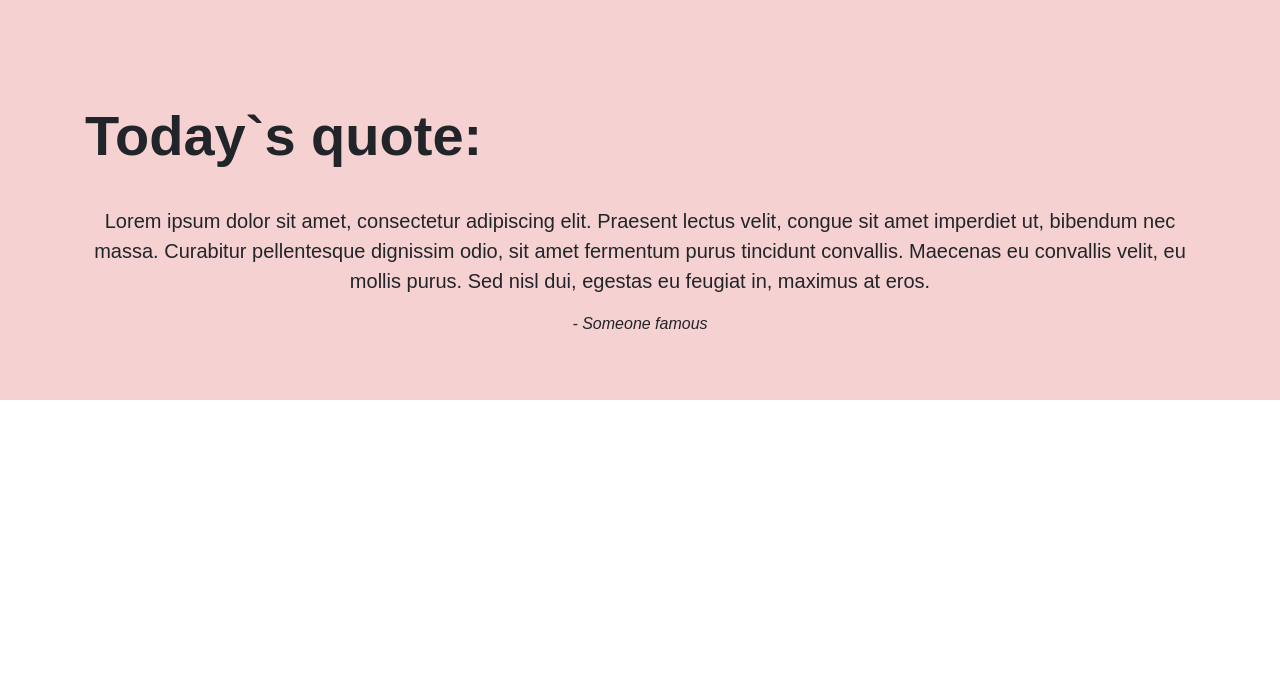
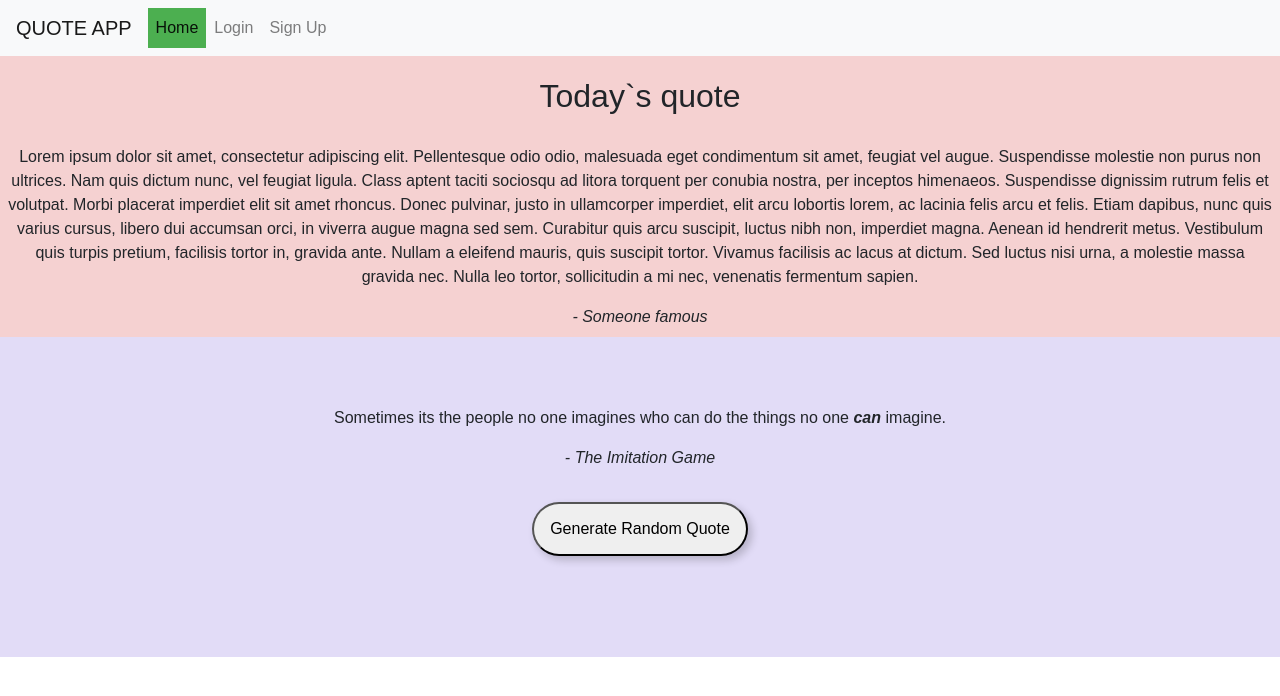
Before and after one commit to BikashPandey17/random-quote-generator, a React app: page quote_app/public/index.html in a window 1280 px wide. Built offline with nearby package versions, Linux system fonts and the light colour scheme; files whose address does not match are found by name.

Commit message:
Update index.html

```diff
--- a/quote_app/public/index.html
+++ b/quote_app/public/index.html
@@ -15,6 +15,11 @@
     <link rel="stylesheet" href="https://maxcdn.bootstrapcdn.com/bootstrap/4.0.0/css/bootstrap.min.css" integrity="sha384-Gn5384xqQ1aoWXA+058RXPxPg6fy4IWvTNh0E263XmFcJlSAwiGgFAW/dAiS6JXm" crossorigin="anonymous">
     <!-- custom stylesheet-->
     <link rel="stylesheet" href="index.css"/>
+
+    <script src="https://code.jquery.com/jquery-3.2.1.slim.min.js" integrity="sha384-KJ3o2DKtIkvYIK3UENzmM7KCkRr/rE9/Qpg6aAZGJwFDMVNA/GpGFF93hXpG5KkN" crossorigin="anonymous"></script>
+    <script src="https://cdnjs.cloudflare.com/ajax/libs/popper.js/1.12.9/umd/popper.min.js" integrity="sha384-ApNbgh9B+Y1QKtv3Rn7W3mgPxhU9K/ScQsAP7hUibX39j7fakFPskvXusvfa0b4Q" crossorigin="anonymous"></script>
+    <script src="https://maxcdn.bootstrapcdn.com/bootstrap/4.0.0/js/bootstrap.min.js" integrity="sha384-JZR6Spejh4U02d8jOt6vLEHfe/JQGiRRSQQxSfFWpi1MquVdAyjUar5+76PVCmYl" crossorigin="anonymous"></script>
+    <script type="text/javascript" src="script.js"></script>
     <!--
       Notice the use of %PUBLIC_URL% in the tags above.
       It will be replaced with the URL of the `public` folder during the build.
@@ -29,31 +34,39 @@
 
   <body>
 
-      <div class="intro jumbotron jumbotron-fluid">
-        <div class="container">
-          <h1 class="display-4 b">Today`s quote:</h1>
-          <div class="tc quote">
-            <blockquote class="lead">Lorem ipsum dolor sit amet, consectetur adipiscing elit. Praesent lectus velit, congue sit amet imperdiet ut, bibendum nec massa. Curabitur pellentesque dignissim odio, sit amet fermentum purus tincidunt convallis. Maecenas eu convallis velit, eu mollis purus. Sed nisl dui, egestas eu feugiat in, maximus at eros.</blockquote>
-            <cite>- Someone famous</cite>
-          </div>
+      <nav class="navbar navbar-expand-lg sticky-top navbar-light bg-light">
+        <a class="navbar-brand dim" href="#">QUOTE APP</a>
+        <button class="navbar-toggler" type="button" data-toggle="collapse" data-target="#navbarNavDropdown" aria-controls="navbarNavDropdown" aria-expanded="false" aria-label="Toggle navigation">
+          <span class="navbar-toggler-icon"></span>
+        </button>
+        <div class="collapse navbar-collapse" id="navbarNavDropdown">
+          <ul class="navbar-nav">
+            <li class="nav-item active">
+              <a class="nav-link grow" href="#">Home <span class="sr-only">(current)</span></a>
+            </li>
+            <li class="nav-item">
+              <a class="nav-link grow" href="#">Login</a>
+            </li>
+            <li class="nav-item">
+               <a class="nav-link grow" href="#">Sign Up</a>
+            </li>
+          </ul>
         </div>
+      </nav>
+
+     <div class="intro">
+      <div class="box-1">
+        <h1>Today`s quote</h1>
       </div>
+      <div class="box-2 tc pa2">
+        <blockquote>Lorem ipsum dolor sit amet, consectetur adipiscing elit. Pellentesque odio odio, malesuada eget condimentum sit amet, feugiat vel augue. Suspendisse molestie non purus non ultrices. Nam quis dictum nunc, vel feugiat ligula. Class aptent taciti sociosqu ad litora torquent per conubia nostra, per inceptos himenaeos. Suspendisse dignissim rutrum felis et volutpat. Morbi placerat imperdiet elit sit amet rhoncus. Donec pulvinar, justo in ullamcorper imperdiet, elit arcu lobortis lorem, ac lacinia felis arcu et felis. Etiam dapibus, nunc quis varius cursus, libero dui accumsan orci, in viverra augue magna sed sem. Curabitur quis arcu suscipit, luctus nibh non, imperdiet magna. Aenean id hendrerit metus. Vestibulum quis turpis pretium, facilisis tortor in, gravida ante. Nullam a eleifend mauris, quis suscipit tortor. Vivamus facilisis ac lacus at dictum. Sed luctus nisi urna, a molestie massa gravida nec. Nulla leo tortor, sollicitudin a mi nec, venenatis fermentum sapien.</blockquote>
+        <cite>- Someone famous</cite>
+      </div>
+     </div>
 
-    <div id="cards">
-    </div>
-    <!--
-      This HTML file is a template.
-      If you open it directly in the browser, you will see an empty page.
+     <div id="quote">
+     </div>
 
-      You can add webfonts, meta tags, or analytics to this file.
-      The build step will place the bundled scripts into the <body> tag.
 
-      To begin the development, run `npm start` or `yarn start`.
-      To create a production bundle, use `npm run build` or `yarn build`.
-    -->
-
-    <script src="https://code.jquery.com/jquery-3.2.1.slim.min.js" integrity="sha384-KJ3o2DKtIkvYIK3UENzmM7KCkRr/rE9/Qpg6aAZGJwFDMVNA/GpGFF93hXpG5KkN" crossorigin="anonymous"></script>
-    <script src="https://cdnjs.cloudflare.com/ajax/libs/popper.js/1.12.9/umd/popper.min.js" integrity="sha384-ApNbgh9B+Y1QKtv3Rn7W3mgPxhU9K/ScQsAP7hUibX39j7fakFPskvXusvfa0b4Q" crossorigin="anonymous"></script>
-    <script src="https://maxcdn.bootstrapcdn.com/bootstrap/4.0.0/js/bootstrap.min.js" integrity="sha384-JZR6Spejh4U02d8jOt6vLEHfe/JQGiRRSQQxSfFWpi1MquVdAyjUar5+76PVCmYl" crossorigin="anonymous"></script>
   </body>
 </html>
```
